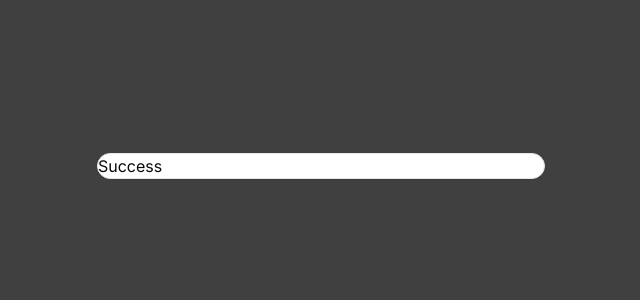
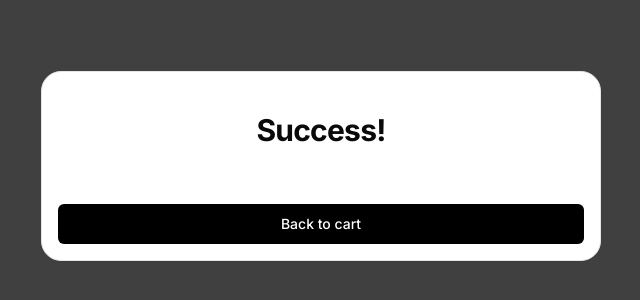
Before and after one commit to LPyan-5/checkout-steps, a Next.js app: page /complete in a window 1280 px wide. Shown: the part 234-534 px from the top of the page, without its empty margins (319-959 px from the left). Built offline with nearby package versions, Linux system fonts and the light colour scheme.

Commit message:
success page

```diff
--- a/app/complete/page.tsx
+++ b/app/complete/page.tsx
@@ -1,18 +1,37 @@
 'use client';
 
-import { useRouter } from 'next/navigation';
-import { useEffect, useMemo, useState } from 'react';
-import { fetchCartItems } from '@/lib/api';
 import { useStore } from '@/lib/store';
+import {useRouter} from "next/navigation";
 import { Button } from '@/components/ui/button';
-import { CartItem } from '@/components/Cart/CartItem';
-import { CartLoading } from '@/components/Cart/CartLoading';
-import { Card, CardContent, CardHeader, CardTitle } from '@/components/ui/card';
+import { Card, CardContent, CardTitle } from '@/components/ui/card';
 
 const CompletePage = () => {
+  const router = useRouter();
+
+  const { resetCheckout } = useStore();
+
+  const handleBackToCart = () => {
+    router.push('/cart');
+
+    localStorage.removeItem('checkout-storage');
+
+    resetCheckout();
+  };
+
   return (
-    <div className="min-h-screen flex items-center justify-center p-4">
-      <Card className="w-full max-w-md ">Success</Card>
+    <div className="min-h-screen flex items-center justify-center p-5">
+      <Card className="flex flex-col w-full max-w-md pt-10 gap-10 min-w-[560px]">
+        <CardTitle className="text-3xl font-bold text-center ">Success!</CardTitle>
+
+        <CardContent>
+          <Button
+            className="w-full bg-black text-white hover:bg-gray-800 disabled:opacity-50"
+            onClick={handleBackToCart}
+          >
+            Back to cart
+          </Button>
+        </CardContent>
+      </Card>
     </div>
   );
 };
```
